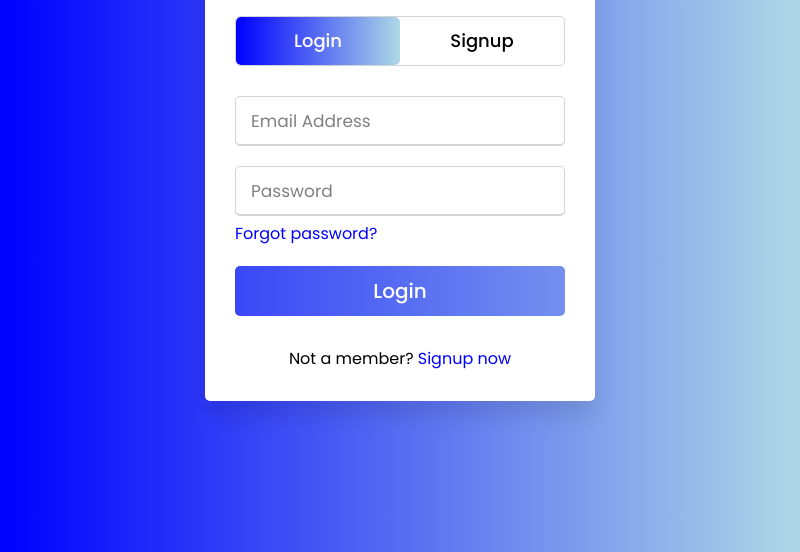
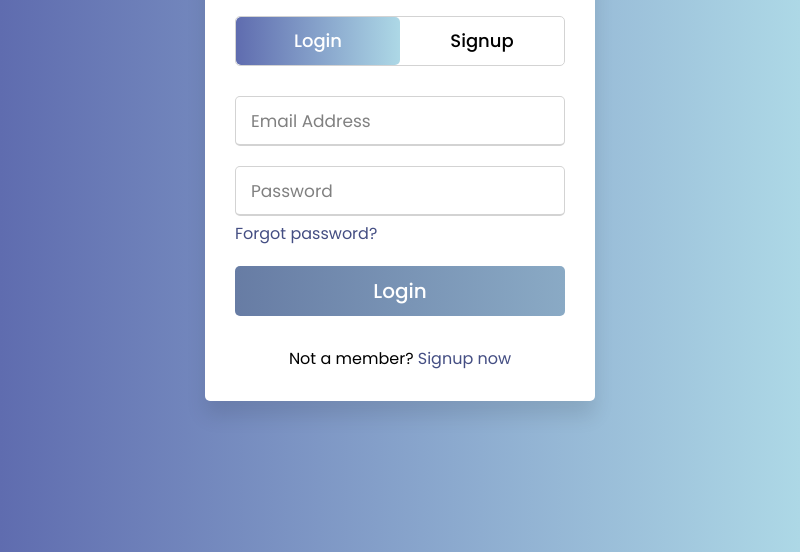
Before and after one commit to VVDimitrov19/SurveyManagementSystem, an Electron app: page Electron/index.html in a window 800 px wide. Shown: the part 248-800 px from the top of the page. Drawn offline with Linux system fonts and the light colour scheme.

Commit message:
Make Design Changes

```diff
--- a/Electron/WebPages/CSS/ForgotPassword.css
+++ b/Electron/WebPages/CSS/ForgotPassword.css
@@ -2,7 +2,7 @@ body, html {
     margin: 0 0 0 0;
     height: 100%;
     background: #70c7df; /* For browsers that do not support gradients */
-    background: -webkit-linear-gradient(left, blue, lightblue);
+    background: -webkit-linear-gradient(left, #5f6caf, lightblue);
   }
 
   .container {
@@ -74,7 +74,7 @@ body, html {
 
       font-size: 14px;
       font-weight: bold;
-      background: -webkit-linear-gradient(left, blue, lightblue);
+      background: -webkit-linear-gradient(left, #5f6caf, lightblue);
       border-radius: 5px;
       transition: all 0.4s ease;;
       color: white;
@@ -102,10 +102,17 @@ body, html {
       text-decoration: none;
   }
 
-    .Go-Back {
+  .Go-Back {
     text-align: center;
     margin-top: 5px;
-    color: blue;
+  }
+
+  .Go-back a{
+    color: #444e83;
     text-decoration: none;
+    font-weight: bold;
+  }
+
+  .Go-Back a:hover {
     text-decoration: underline;
   }
--- a/Electron/WebPages/CSS/style.css
+++ b/Electron/WebPages/CSS/style.css
@@ -10,11 +10,11 @@ html,body{
   height: 100%;
   width: 100%;
   place-items: center;
-  background: -webkit-linear-gradient(left, blue, lightblue);
+  background: -webkit-linear-gradient(left, #5f6caf, lightblue);;
 }
 ::selection{
-  background: blue;
-  color: white;
+  background: #444e83;
+  color: black;
 }
 .wrapper{
   overflow: hidden;
@@ -59,7 +59,7 @@ html,body{
   transition: all 0.6s ease;
 }
 .slide-controls label.signup{
-  color: blue;
+  color: #444e83;
 }
 .slide-controls .slider-tab{
   position: absolute;
@@ -68,7 +68,7 @@ html,body{
   left: 0;
   z-index: 0;
   border-radius: 5px;
-  background: -webkit-linear-gradient(left, blue, lightblue);
+  background: -webkit-linear-gradient(left, #5f6caf, lightblue);
   transition: all 0.6s cubic-bezier(0.68,-0.55,0.265,1.55);
 }
 input[type="radio"]{
@@ -129,7 +129,7 @@ input[type="radio"]{
   transition: all 0.3s ease;
 }
 form .field input:focus::placeholder{
-  color: blue;
+  color: #444e83;
 }
 .form-inner form .pass-link{
   margin-top: 5px;
@@ -140,7 +140,7 @@ form .field input:focus::placeholder{
 }
 .form-inner form .pass-link a,
 .form-inner form .signup-link a{
-  color: blue;
+  color: #444e83;
   text-decoration: none;
 }
 .form-inner form .pass-link a:hover,
@@ -159,7 +159,7 @@ form .btn .btn-layer{
   width: 300%;
   position: absolute;
   left: -100%;
-  background: -webkit-linear-gradient(left, blue, lightblue);
+  background: -webkit-linear-gradient(left, #444e83, lightblue);
   border-radius: 5px;
   transition: all 0.4s ease;;
 }
```
